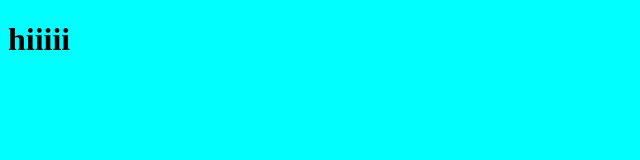
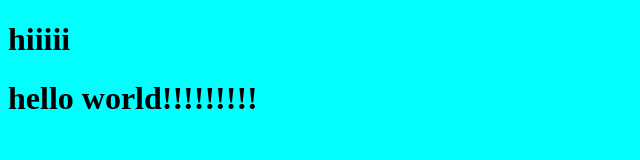
Before and after one commit to Nagarjundas/project, a plain HTML site: page index.html in a window 1280 px wide. Shown: the whole page, without its empty margins (0-640 px from the left). Drawn offline with Linux system fonts and the light colour scheme.

Commit message:
this is my first change

```diff
--- a/index.html
+++ b/index.html
@@ -9,5 +9,6 @@
 </head>
 <body>
     <h1>hiiiii</h1>
+    <h1>hello  world!!!!!!!!!</h1>
 </body>
 </html>
```
